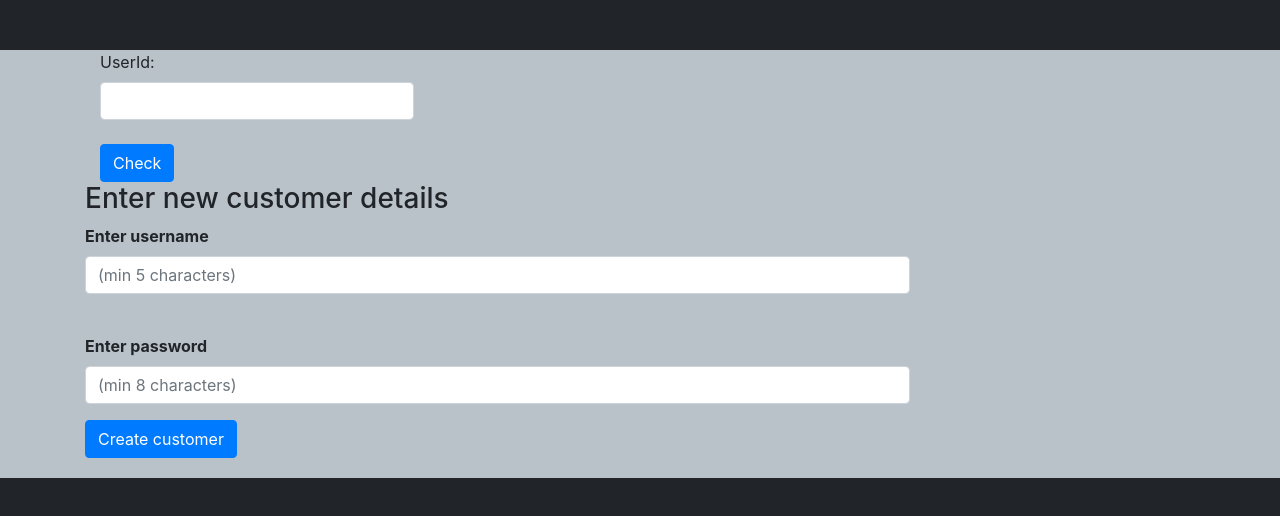
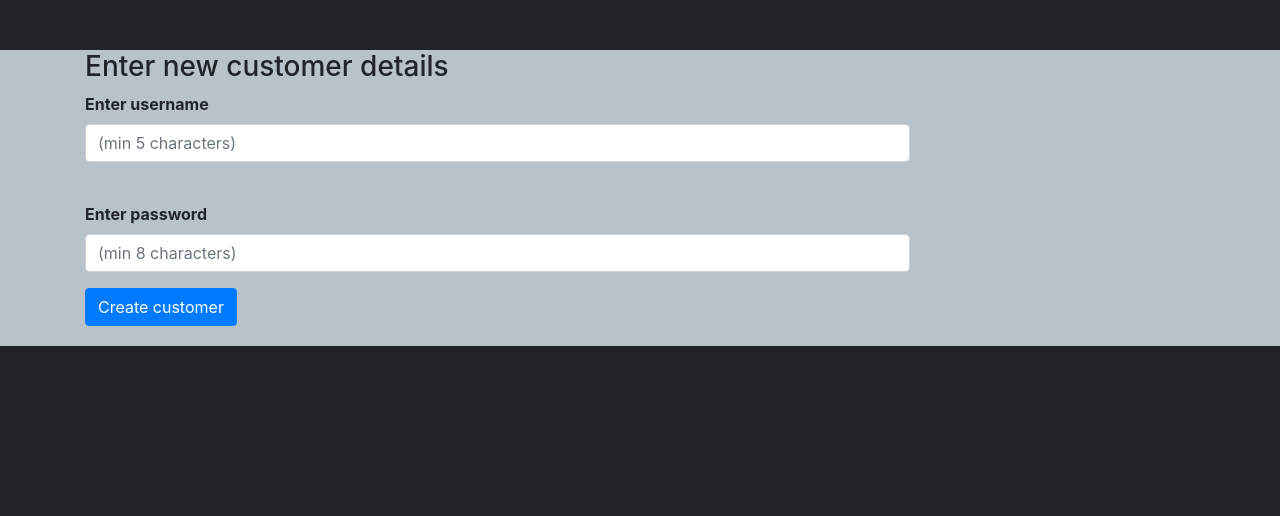
Before and after one commit to jatint17/userms_clientside, a React (Create React App) app: page / in a window 1280 px wide. Shown: the top 516 px of the page. Built offline with nearby package versions, Linux system fonts and the light colour scheme.

Commit message:
Updations of bootstrap and headings

```diff
--- a/src/App.js
+++ b/src/App.js
@@ -22,8 +22,7 @@ function App() {
 
                     <div className="col-md-9">
 
-                        <FindUserById/>
-
+                        {/* <FindCustomerById/> */}
                         <AddCustomer/>
 
                     </div>
--- a/src/component/FindCustomerById.js
+++ b/src/component/FindCustomerById.js
@@ -45,21 +45,22 @@ export default function FindCustomerById() {
 
     return (
         <div>
+            <h3>Find Customer Details By Id</h3>
             <div>
                 <form onSubmit={submitHandler}>
-                    <div className="form-group" className="col-lg-5 col-centered">
+                    <div className="form-group">
                         <label >customerId: </label>
-                        <input type="number" ref={customerIdRef} className="form-control" name="customerId" onChange={() => setFieldVal(customerIdRef)} /><br />
+                        <input type="number" ref={customerIdRef} className="form-control col-md-4" name="customerId" onChange={() => setFieldVal(customerIdRef)} /><br />
 
-                    <button className={"btn btn-primary " + commonStyle1.buttoncolor } >Check</button>
+                        <button className={"btn btn-primary " + commonStyle1.buttoncolor} >Check</button>
                     </div>
                 </form>
 
                 {currentState.validations.customerId ? (
-                <div className="text-danger">
-                    {currentState.validations.customerId}
-                </div>
-            ) : ''}
+                    <div className="text-danger">
+                        {currentState.validations.customerId}
+                    </div>
+                ) : ''}
 
             </div>
 
--- a/src/component/FindProductById.js
+++ b/src/component/FindProductById.js
@@ -9,7 +9,7 @@ export default function FindProductById() {
 
     let productIdRef = React.createRef();
 
-    let initialState = { productId: undefined, product: undefined, errorMessage: "errr", validations: { productId: undefined } };
+    let initialState = { productId: undefined, product: undefined, errorMessage: undefined, validations: { productId: undefined } };
     let [currentState, setNewState] = useState(initialState);
 
     let submitHandler = (event) => {
@@ -46,28 +46,29 @@ export default function FindProductById() {
 
     return (
         <div>
+            <h3>Find Product Details By Id</h3>
             <div>
                 <form onSubmit={submitHandler}>
-                    <div className="form-group" className="col-lg-5 col-centered">
+                    <div className="form-group">
                         <label>Enter productId: </label>
-                        <input type="number" ref={productIdRef} className="form-control" name="productId" onChange={() => setFieldVal(productIdRef)} /><br />
+                        <input type="number" ref={productIdRef} className="form-control col-md-4" name="productId" onChange={() => setFieldVal(productIdRef)} /><br />
 
-                    <button className={"btn btn-primary " + commonStyle1.buttoncolor }>Check</button>
+                        <button className={"btn btn-primary " + commonStyle1.buttoncolor}>Check</button>
                     </div>
                 </form>
 
                 {currentState.validations.productId ? (
-                <div className="text-danger">
-                    {currentState.validations.productId}
-                </div>
-            ) : ''}
+                    <div className="text-danger">
+                        {currentState.validations.productId}
+                    </div>
+                ) : ''}
 
             </div>
 
             {currentState.product ? (
                 <div className="text-success">
                     <h2>Product Found:</h2>
-                    <DisplayProductDetails product={currentState.product}/>
+                    <DisplayProductDetails product={currentState.product} />
                 </div>
             ) : ''}
 
--- a/src/component/FindUserById.js
+++ b/src/component/FindUserById.js
@@ -45,21 +45,22 @@ export default function FindUserById() {
 
     return (
         <div>
+            <h3>Find User Details by Id</h3>
             <div>
                 <form onSubmit={submitHandler}>
-                    <div className="form-group" className="col-lg-5 col-centered">
+                    <div className="form-group">
                         <label>UserId: </label>
-                        <input type="number" ref={userIdRef} className="form-control" name="userId" onChange={() => setFieldVal(userIdRef)} /><br />
+                        <input type="number" ref={userIdRef} className="form-control col-md-4" name="userId" onChange={() => setFieldVal(userIdRef)} /><br />
 
-                    <button className={"btn btn-primary "+ commonStyle1.buttoncolor  }>Check</button>
+                        <button className={"btn btn-primary " + commonStyle1.buttoncolor}>Check</button>
                     </div>
                 </form>
 
                 {currentState.validations.userId ? (
-                <div className="text-danger">
-                    {currentState.validations.userId}
-                </div>
-            ) : ''}
+                    <div className="text-danger">
+                        {currentState.validations.userId}
+                    </div>
+                ) : ''}
 
             </div>
 
```
